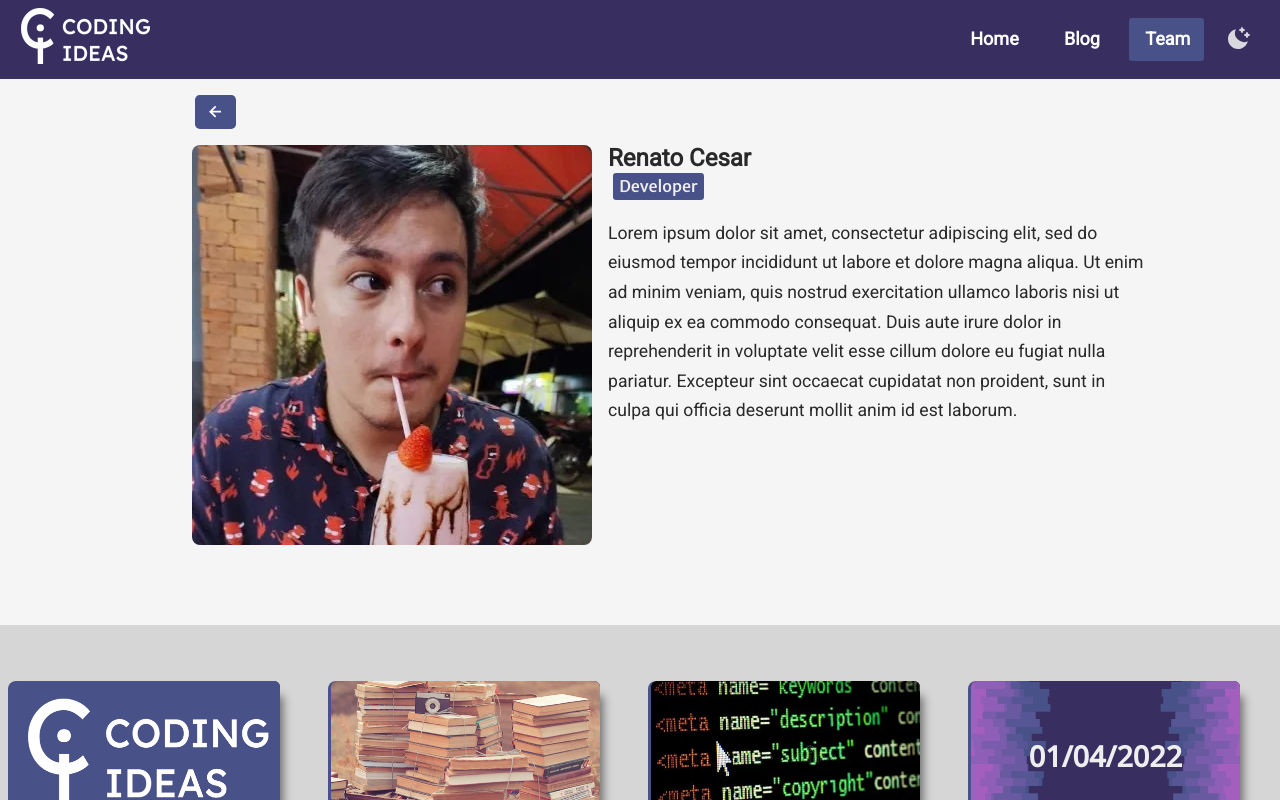
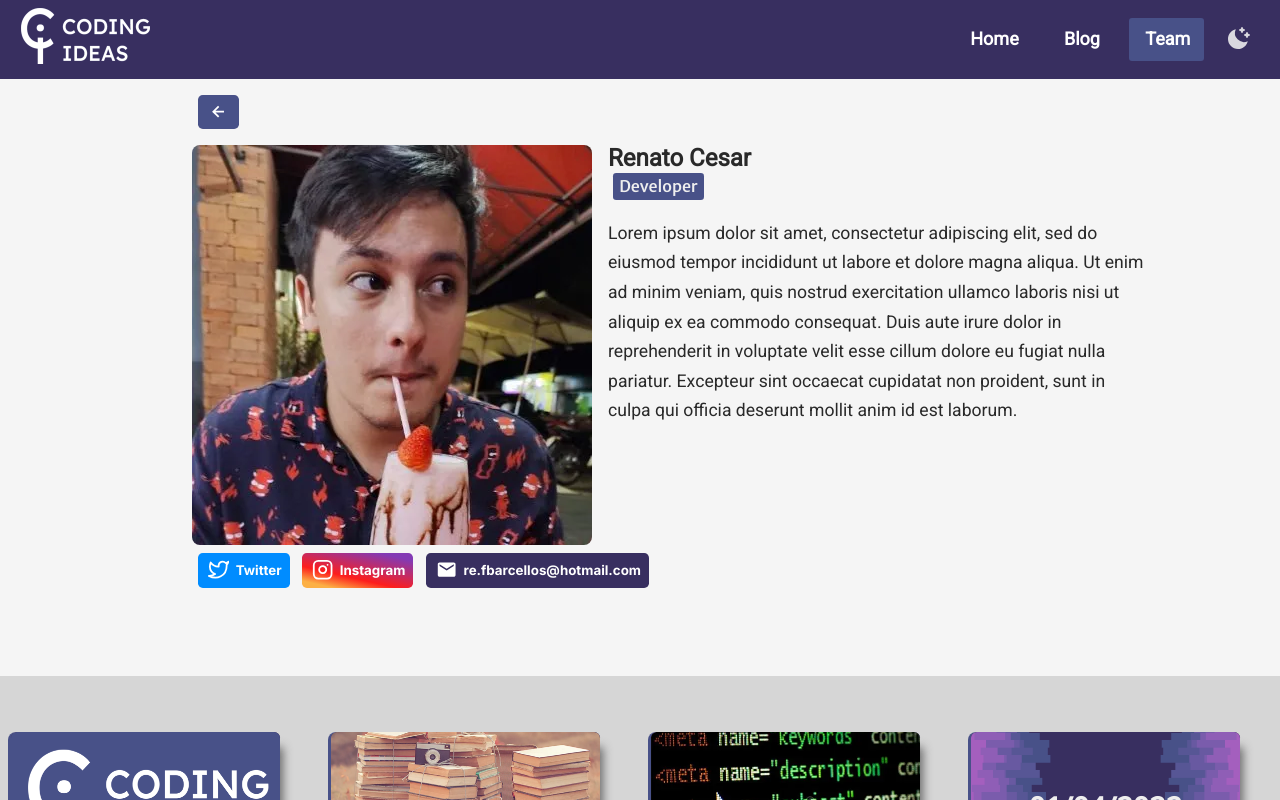
Before and after one commit to RenatoCesarF/back-to-pixels, a Next.js app: page /team/renato in a window 1280 px wide. Shown: the top 800 px of the page. Built offline with nearby package versions, Linux system fonts and the light colour scheme.

Commit message:
💄Author social links and email added in it's page

```diff
--- /dev/null
+++ b/src/components/AuthorSocialLinks.tsx
@@ -0,0 +1,40 @@
+import Author from "@classes/Author";
+import copyToClipboard from "@utils/copyToClipBoard";
+import { redirectToInstagram, redirectToTwitter } from "@utils/redirect";
+import CustomButton, { ButtonIcon } from "./CustomButton/CustomButton";
+
+const instagramGradient: string = 'linear-gradient(193deg, rgba(131,58,180,1) 13%, rgba(253,29,29,1) 64%, rgba(252,176,69,1) 88%)';
+const twitterColor: string = '#008CFF';
+
+interface AuthorSocialLinksProps{
+    author:Author
+}
+
+const AuthorSocialLinks = ({author}: AuthorSocialLinksProps) => {
+    return(
+        <div className="author-social-links">
+            {
+                author.twitter ?
+                <CustomButton
+                    description={`Redirect to ${author.name} Twitter`}
+                    color={twitterColor}
+                    icon={ButtonIcon.twitter}
+                    onClick={() => redirectToTwitter(author.twitter) } text={"Twitter"}/>
+                : null
+            }
+            <CustomButton
+                description={`Redirect to ${author.name} Instagram`}
+                color={instagramGradient}
+                icon={ButtonIcon.instagram}
+                onClick={() => redirectToInstagram(author.instagram)} text={"Instagram"}/>
+            <CustomButton
+                description={`Copy ${author.name} e-mail`}
+                color="var(--main-color)"
+                icon={ButtonIcon.email}
+                onClick={() => copyToClipboard(author.email) } text={author.email}/>
+
+        </div>
+    )
+}
+
+export default AuthorSocialLinks;
--- a/src/components/CustomButton/CustomButton.styles.js
+++ b/src/components/CustomButton/CustomButton.styles.js
@@ -12,21 +12,22 @@ export default css.global`
     text-align:center;
     vertical-align:middle;
 
-    margin: 1rem 0.2rem;
+    margin: 0.5rem 0.4rem;
     max-width: 100vw;
-}
+  }
   .button-text{
     color: var(--button-text-color);
     margin: 0.3rem 0;
     font-size: 1em;
-
+    font-weight: 400;
+    font-family: 'Inter';
   }
   .button-icon{
     color: var(--button-text-color);
     width: 1.6em;
     height: 1.6em;
     margin: 0.1rem;
-    /* margin-top: 3px;*/
+    align-self: self-start;
   }
 
 `
--- a/src/components/CustomButton/CustomButton.tsx
+++ b/src/components/CustomButton/CustomButton.tsx
@@ -1,27 +1,25 @@
 import React from "react";
 import { BiLeftArrowAlt } from 'react-icons/bi';
+import {FiInstagram,FiTwitter} from 'react-icons/fi'
+import {MdEmail} from 'react-icons/md';
 import { motion } from "framer-motion";
 
 import globalStyles from './CustomButton.styles'
 
+
+export enum ButtonIcon{
+    arrowBack = 1,
+    email = 2,
+    instagram = 3,
+    twitter = 4,
+}
 interface ButtomProps{
-    text: string;
     onClick: Function;
     icon: ButtonIcon;
-    description: string;
+    text?: string;
+    description?: string;
+    color?: string;
 };
-export enum ButtonIcon{
-    arrowBack = 1,
-}
-
-const geticon = (iconName: ButtonIcon) =>{
-    switch (iconName) {
-        case 1:
-            return(<BiLeftArrowAlt className="button-icon"/>)
-        default:
-            return(<div></div>)
-    }
-}
 
 const CustomButton: React.FC<ButtomProps> = (props: ButtomProps)=>{
     return(
@@ -34,14 +32,30 @@ const CustomButton: React.FC<ButtomProps> = (props: ButtomProps)=>{
                 name={props.description}
                 className="button-div"
                 onClick={() => {props.onClick()}}
-                whileHover={{scale: 1.1}}
-                whileTap={{scale: 0.9}}
+                whileHover={{scale: 1.05}}
+                whileTap={{scale: 1}}
+                style={{background: props.color}}
             >
                 {geticon(props.icon)}
-                <span className="button-text">{props.text}</span>
+                <span className="button-text" style={{paddingLeft: props.text ? ".3rem" : ""}}>{props.text}</span>
             </motion.button>
         </>
     )
 }
 
+const geticon = (iconName: ButtonIcon) =>{
+    switch (iconName) {
+        case 1:
+            return(<BiLeftArrowAlt className="button-icon"/>)
+        case 2:
+            return(<MdEmail className="button-icon"/>)
+        case 3:
+            return(<FiInstagram className="button-icon"/>)
+        case 4:
+            return(<FiTwitter className="button-icon"/>)
+        default:
+            return(<div></div>)
+    }
+}
+
 export default CustomButton;
--- a/src/pages/blog/[slug].tsx
+++ b/src/pages/blog/[slug].tsx
@@ -56,7 +56,7 @@ const PostPage: React.FC<IPost> = ({post}: IPost) => {
                     <meta itemProp='image' content={post.cover_image}/>
 
                     <LazyMotion features={domAnimation}>
-                        <m.div variants={slideButtonDown}>
+                        <m.div variants={slideButtonDown} style={{margin: ".5rem 0"}}>
                             <CustomButton description='Return to Blog page' text='' icon={ButtonIcon.arrowBack} onClick={() => {router.back()}}/>
                         </m.div>
 
--- a/src/pages/team/[teammate].tsx
+++ b/src/pages/team/[teammate].tsx
@@ -12,6 +12,7 @@ import globalStyles from '@styles/teammate.styles';
 import Post, { filterPostsByAuthor } from "@classes/Post";
 
 import PostGrid from '@components/PostGrid/PostsGrid';
+import AuthorSocialLinks from "@components/AuthorSocialLinks";
 
 interface TeammatePageProps{author: Author, authorPosts: Array<Post>};
 
@@ -41,7 +42,7 @@ const Teammate: React.FC<TeammatePageProps> = ({author, authorPosts}: TeammatePa
             <LazyMotion features={domAnimation}>
                 <div className="page">
                     <main className="teammate-page">
-                        <motion.div variants={slideButtonDown}>
+                        <motion.div variants={slideButtonDown} style={{margin: ".5rem 0"}}>
                             <CustomButton description='Return to Blog page' text='' icon={ButtonIcon.arrowBack} onClick={() => {router.back()}}/>
                         </motion.div>
                         <motion.article itemProp="author" itemScope  itemType='https://schema.org/author' variants={slideInUp} className="teammate-page-author-info-row" >
@@ -59,8 +60,10 @@ const Teammate: React.FC<TeammatePageProps> = ({author, authorPosts}: TeammatePa
                                 </div>
                                 <p>{author.about}</p>
                             </div>
-
                         </motion.article>
+                        <section>
+                            <AuthorSocialLinks author={author}/>
+                        </section>
 
                     </main>
                     <section className="teammate-page-posts-section">
--- /dev/null
+++ b/src/utils/redirect.ts
@@ -0,0 +1,5 @@
+const instagramURL: string = "https://www.instagram.com";
+const twitterURL: string = "https://www.twitter.com";
+
+export const redirectToInstagram = (user: string) => window.open(`${instagramURL}/${user}/`);
+export const redirectToTwitter = (user: string) => window.open(`${twitterURL}/${user}/`);
```
Also changed, not shown: src/components/ActionIconButton.tsx (+15 -16 lines), src/components/PostInternInformation.tsx (+3 -8 lines).
